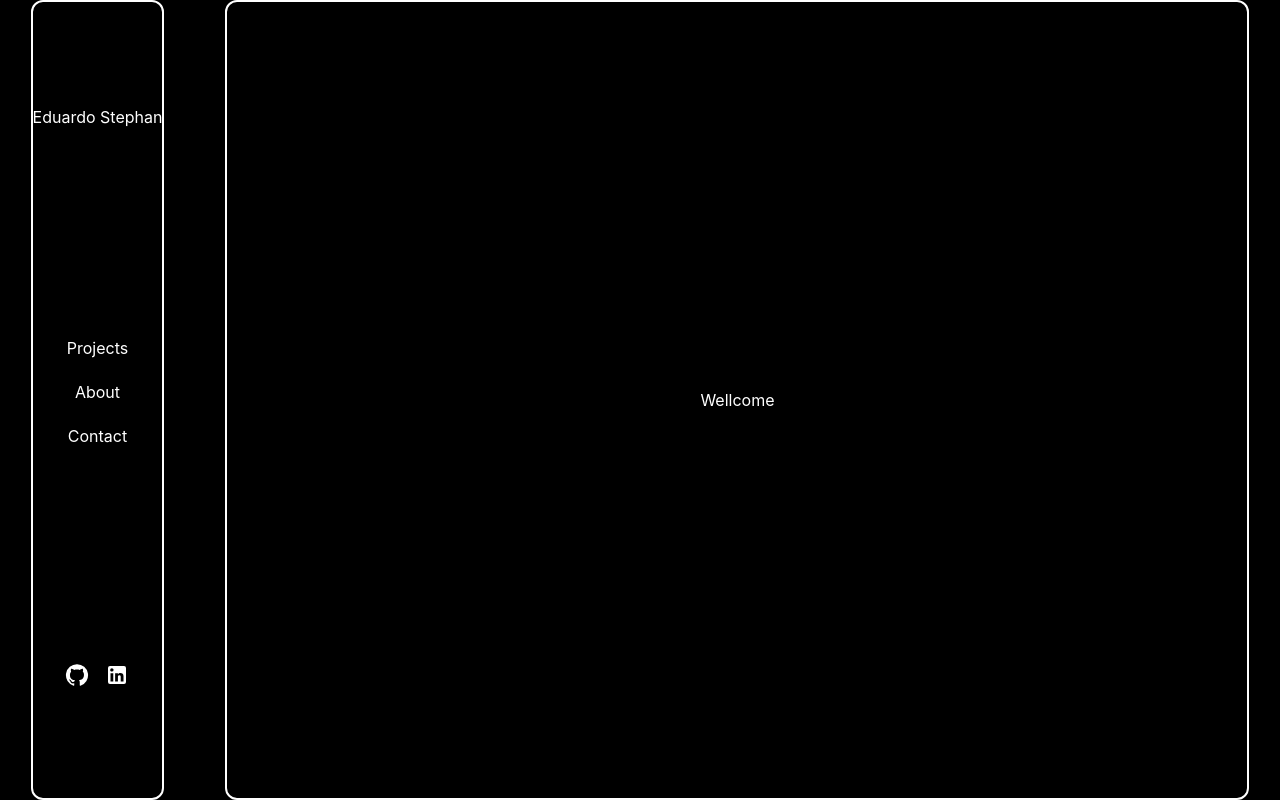
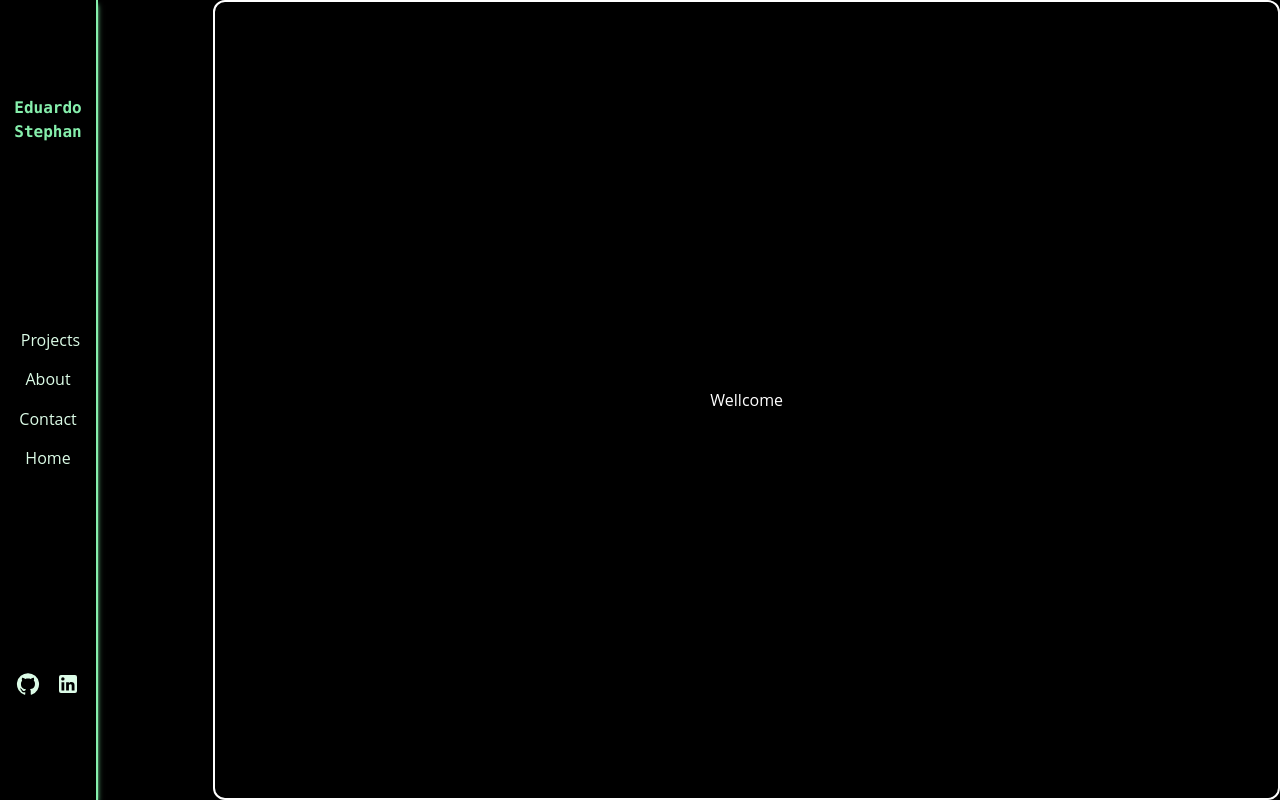
Before and after one commit to StephanCadu/Portfolio, a React (Create React App) app: page / in a window 1280 px wide. Built offline with nearby package versions, Linux system fonts and the light colour scheme.

Commit message:
✨ style: adding colors and adjusting size of navbar

```diff
--- a/src/components/Home.tsx
+++ b/src/components/Home.tsx
@@ -5,9 +5,9 @@ interface HomeProps {}
 
 const Home: FunctionComponent<HomeProps> = () => {
   return (
-    <div className="flex h-screen w-full items-center justify-around bg-black">
+    <div className="flex h-screen w-full items-center justify-between bg-black">
       <Nav />
-      <main className="rounded-xl flex min-h-max w-4/5 min-w-min h-full text-white border-white border-2 items-center justify-center flex-col">
+      <main className="rounded-xl flex min-h-max w-10/12 min-w-min h-full text-white border-white border-2 items-center justify-center flex-col">
         <h1 className="">
           Wellcome
         </h1>
--- a/src/components/Nav.tsx
+++ b/src/components/Nav.tsx
@@ -6,25 +6,27 @@ interface NavProps {}
 
 const Nav: FunctionComponent<NavProps> = () => {
   return (
-    <nav className="text-white flex flex-col h-full w-1/6 max-w-max border-white border-2 min-w-fit items-center justify-around rounded-xl">
-      <section>
-        <h2>
+    <nav className="text-white flex flex-col h-full w-1/6 max-w-max border-r-green-300 border-r-2 min-w-fit items-center justify-around left-0 shadow-md shadow-green-300">
+      <section className="w-24">
+        <h2 className="flex flex-col items-center justify-around text-green-300 h-10 font-mono font-bold text-center">
           Eduardo Stephan
+          {/* <span className="text-green-300">Stephan</span> */}
         </h2>
       </section>
 
-      <section className="flex flex-col justify-between items-center h-28">
-        <Link to="/projects">Projects</Link>
-        <Link to="/about">About</Link>
-        <Link to="/contact">Contact</Link>
+      <section className="flex flex-col justify-between items-center h-36 text-green-100 font-medium">
+        <Link to="/projects" className=" w-11/12 hover:text-green-400 border-b-2 hover:border-b-green-400 border-b-black">Projects</Link>
+        <Link to="/about" className="hover:text-green-400 border-b-2 hover:border-b-green-400 border-b-black">About</Link>
+        <Link to="/contact" className="hover:text-green-400 border-b-2 hover:border-b-green-400 border-b-black">Contact</Link>
+        <Link to="/" className="hover:text-green-400 border-b-2 hover:border-b-green-400 border-b-black">Home</Link>
       </section>
 
-      <section className="flex w-full items-center justify-center">
+      <section className="flex w-full items-center justify-center text-green-100">
         <a href="https://www.linkedin.com/in/carlos-eduardo-stephan-851b91233/" target="_blank" rel="noreferrer">
-          <GitHub className="m-2" />
+          <GitHub className="m-2 hover:text-green-400" />
         </a>
         <a href="https://github.com/StephanCadu" target="_blank" rel="noreferrer">
-          <LinkedIn className="m-2" />
+          <LinkedIn className="m-2 hover:text-green-400" />
         </a>
       </section>
     </nav>
--- a/src/index.css
+++ b/src/index.css
@@ -1,12 +1,15 @@
 @tailwind base;
 @tailwind components;
 @tailwind utilities;
+@import url('https://fonts.googleapis.com/css2?family=Roboto+Mono:ital,wght@0,300;0,400;1,300;1,400&display=swap');
 
 body {
   margin: 0;
-  font-family: -apple-system, BlinkMacSystemFont, 'Segoe UI', 'Roboto', 'Oxygen',
+  /* font-family: -apple-system, BlinkMacSystemFont, 'Segoe UI', 'Roboto', 'Oxygen',
     'Ubuntu', 'Cantarell', 'Fira Sans', 'Droid Sans', 'Helvetica Neue',
-    sans-serif;
+    sans-serif; */
+  /* font-family: 'Roboto Mono', monospace; */
+  font-family: 'Open Sans', sans-serif;
   -webkit-font-smoothing: antialiased;
   -moz-osx-font-smoothing: grayscale;
 }
```
